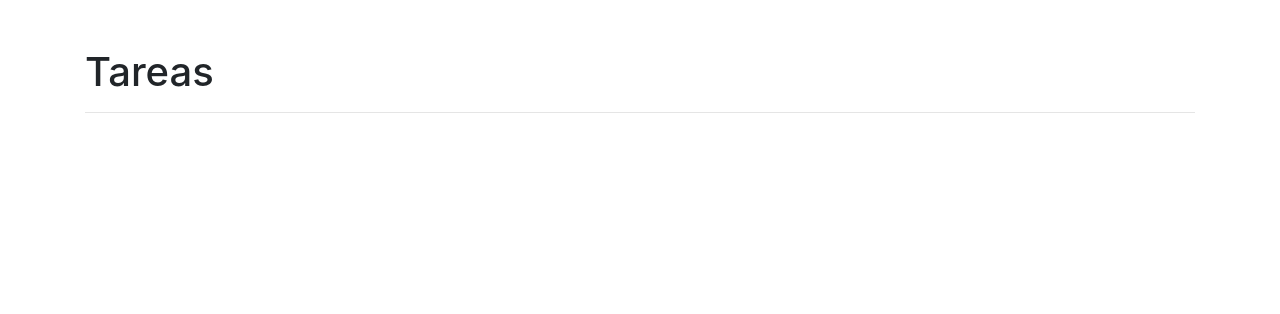
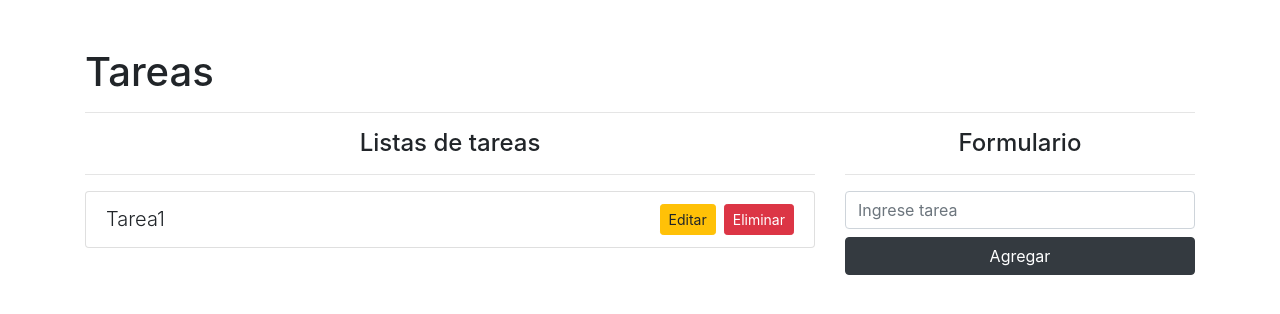
Before and after one commit to juancalle19/crud, a React (Create React App) app: page / in a window 1280 px wide. Shown: the top 314 px of the page. Built offline with nearby package versions, Linux system fonts and the light colour scheme.

Commit message:
Interface user

```diff
--- a/src/App.js
+++ b/src/App.js
@@ -6,6 +6,34 @@ function App() {
     <div className = "container mt-5" >
       <h1>Tareas</h1>
       <hr/>
+
+      <div className = "row">
+
+        <div className ="col-8">
+          <h4 className = "text-center">Listas de tareas</h4>
+          <hr/>
+          <ul className = "list-group">
+            <li className = "list-group-item">
+              <span className = "lead">Tarea1</span>
+              <button className = "btn btn-danger btn-sm float-right">Eliminar</button>
+              <button className = "btn btn-warning btn-sm float-right mx-2">Editar</button>
+            </li>
+          </ul>
+        </div>
+        <div className = "col-4">
+          <h4 className = "text-center">Formulario</h4>
+          <hr/>
+          <form>
+            <input className = "form-control mb-2"
+            type= "text"
+            placeholder = "Ingrese tarea"></input>
+            <button className = "btn btn-dark btn-block"
+            type = "submit">Agregar</button>
+          </form>
+        </div>
+
+      </div>
+
     </div>
 
   )
```
